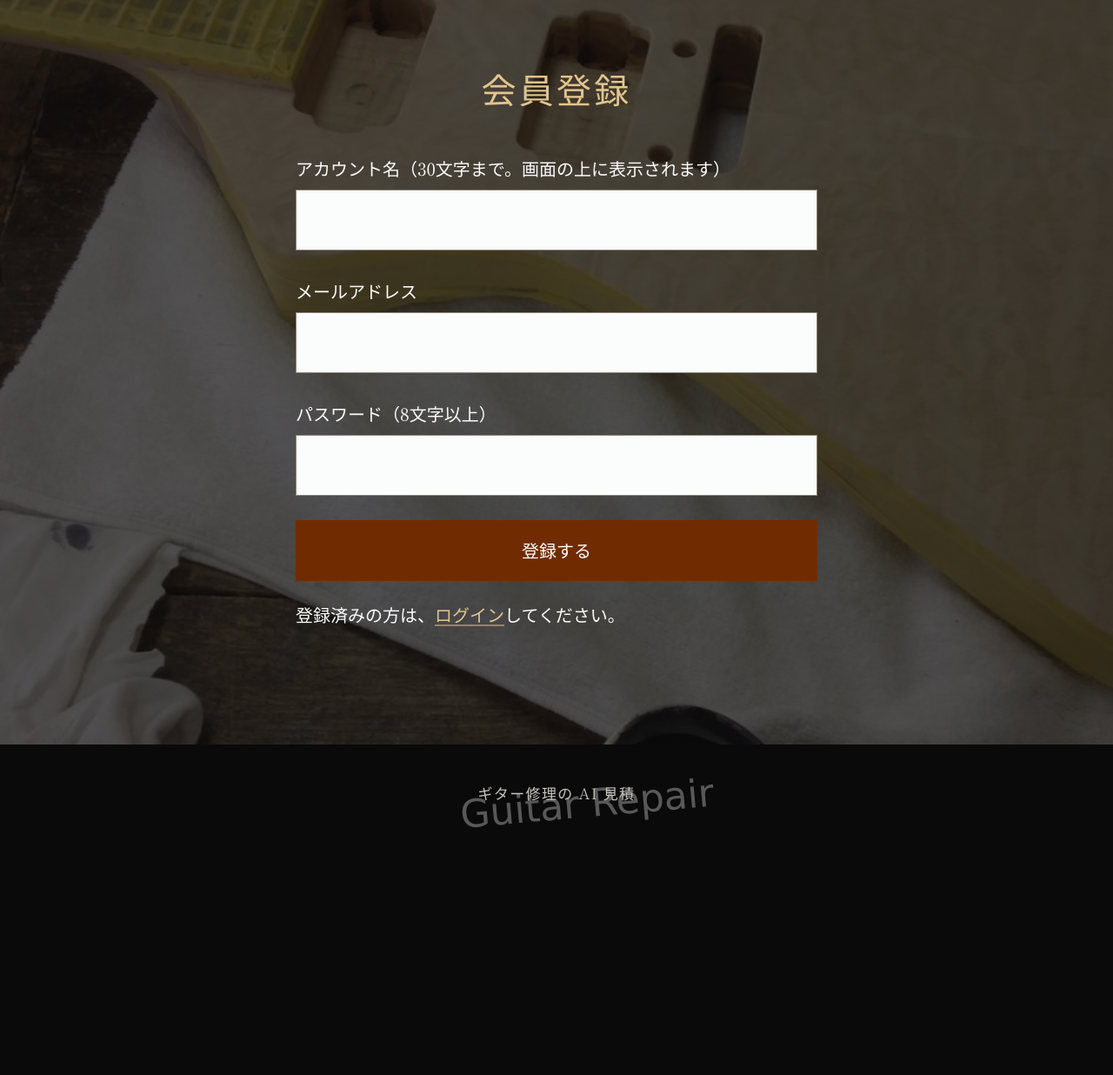
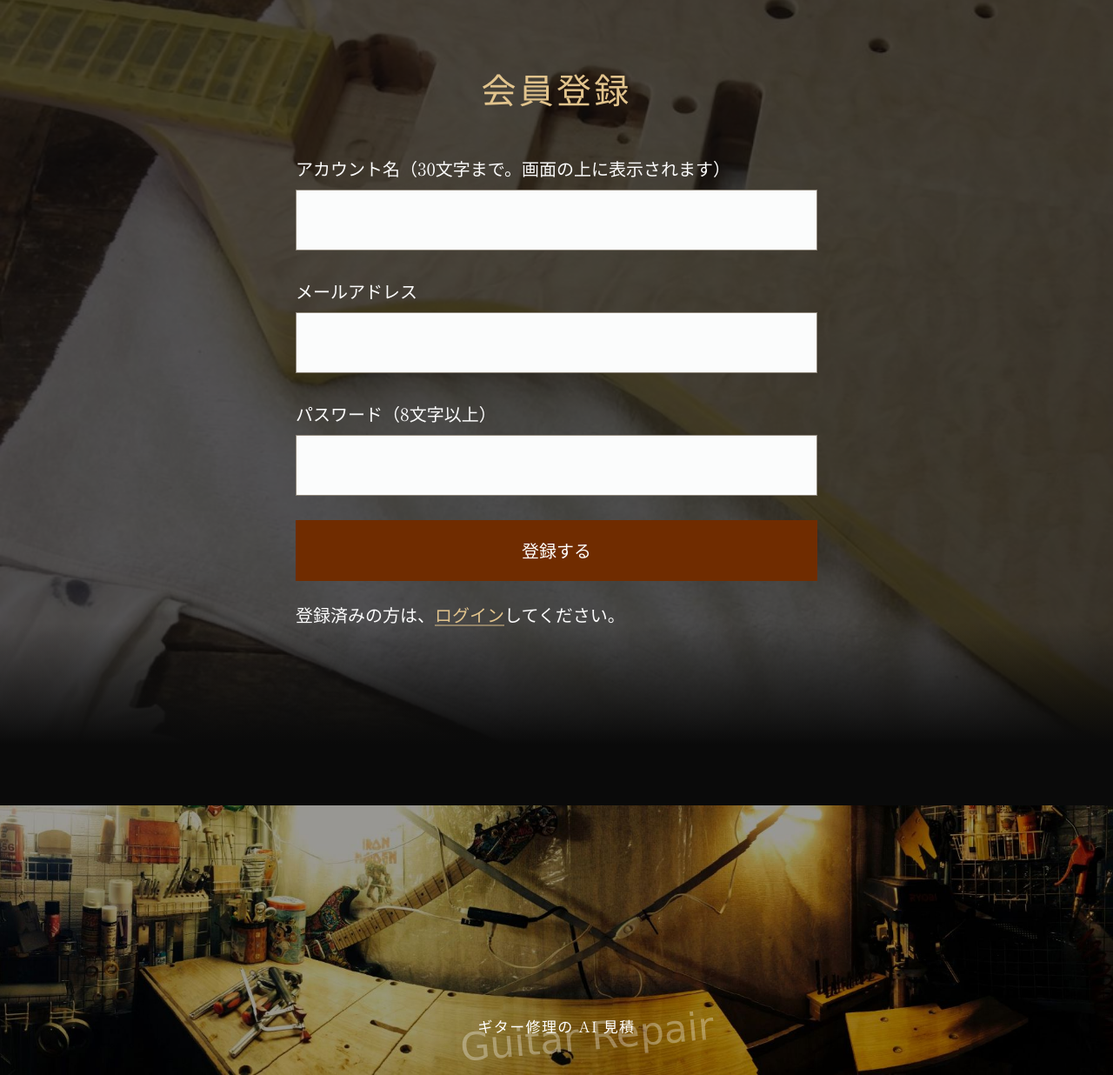
Before and after one commit to AI-keiriman/monshin-app, a Flask app: page /register in a window 1280 px wide. Shown: the part 124-1360 px from the top of the page at 87% size. Before the commit the page ends 1075 px from the top, so only its background shows below. Run offline with Flask 3, Linux system fonts and the light colour scheme; parts of the project's set-up code (start-up, migrations or seed data) failed here and were passed over; some libraries are stand-ins or nearby versions; some web fonts are replaced.

Commit message:
下の帯の写真を全ページに入れる
- 作業台の写真の帯を、すべての画面の下に出す（前は、問診の入力の画面だけ）
- ログインと会員登録：背景の写真と下の帯の写真の間に、黒い余白を入れた
  - 余白の上側は、背景の写真から黒へなじむグラデーション

Co-Authored-By: Claude Fable 5.2 <noreply@anthropic.com>

```diff
--- a/monshin/static/css/theme.css
+++ b/monshin/static/css/theme.css
@@ -219,6 +219,23 @@ main.container {
   flex-direction: column;
   justify-content: center;
 }
+/* 背景の写真と、下の帯の写真が直接つながらないように、間に黒い余白を入れる（上の帯と同じ黒） */
+.body--photo .site-footer--photo {
+  position: relative;
+  box-sizing: content-box;
+  border-top: 3.5rem solid var(--monshin-ink);
+}
+/* 余白の上側は、線で切らずに、背景の写真から黒へなじませる */
+.body--photo .site-footer--photo::before {
+  content: "";
+  position: absolute;
+  left: 0;
+  right: 0;
+  bottom: calc(100% + 3.5rem);
+  height: 7rem;
+  background: linear-gradient(to bottom, rgba(10, 10, 10, 0), var(--monshin-ink));
+  pointer-events: none;
+}
 .auth-panel {
   --pico-color: #fcfcfc;
   --pico-primary: #e2c48d;
@@ -302,7 +319,7 @@ main.container {
   letter-spacing: 0.08em;
   padding: 2rem 1rem;
 }
-/* 下の帯の背景を、工房の写真にする（問診の入力の画面）。写真は、作るときに暗くしてある */
+/* 下の帯の背景を、工房の写真にする（全ページ）。写真は、作るときに暗くしてある */
 .site-footer--photo {
   /* 帯は細くし、写真は切らずに全体を見せる（高さに合わせて置き、左右は黒のまま） */
   /* 作業台の横長の写真（横4.5：縦1）を、帯の幅いっぱいに置く */
--- a/monshin/templates/base.html
+++ b/monshin/templates/base.html
@@ -40,7 +40,7 @@
     {% endfor %}
     {% block content %}{% endblock %}
   </main>
-  <footer class="site-footer {% block footer_class %}{% endblock %}"><span class="title-mark">ギター修理の AI 見積</span></footer>
+  <footer class="site-footer site-footer--photo"><span class="title-mark">ギター修理の AI 見積</span></footer>
   <script>
     // AI を呼ぶフォームの送信のボタン（data-once）を、2回押せないようにする
     document.addEventListener("submit", (event) => {
--- a/monshin/templates/consultations/new.html
+++ b/monshin/templates/consultations/new.html
@@ -1,6 +1,5 @@
 {% extends "base.html" %}
 {% from "_form_errors.html" import field %}
-{% block footer_class %}site-footer--photo{% endblock %}
 {% block content %}
 <h1>AI 見積を始める</h1>
 <p>楽器の症状を教えてください。<br>AI が、故障の原因を絞り込むための質問をします。</p>
```
